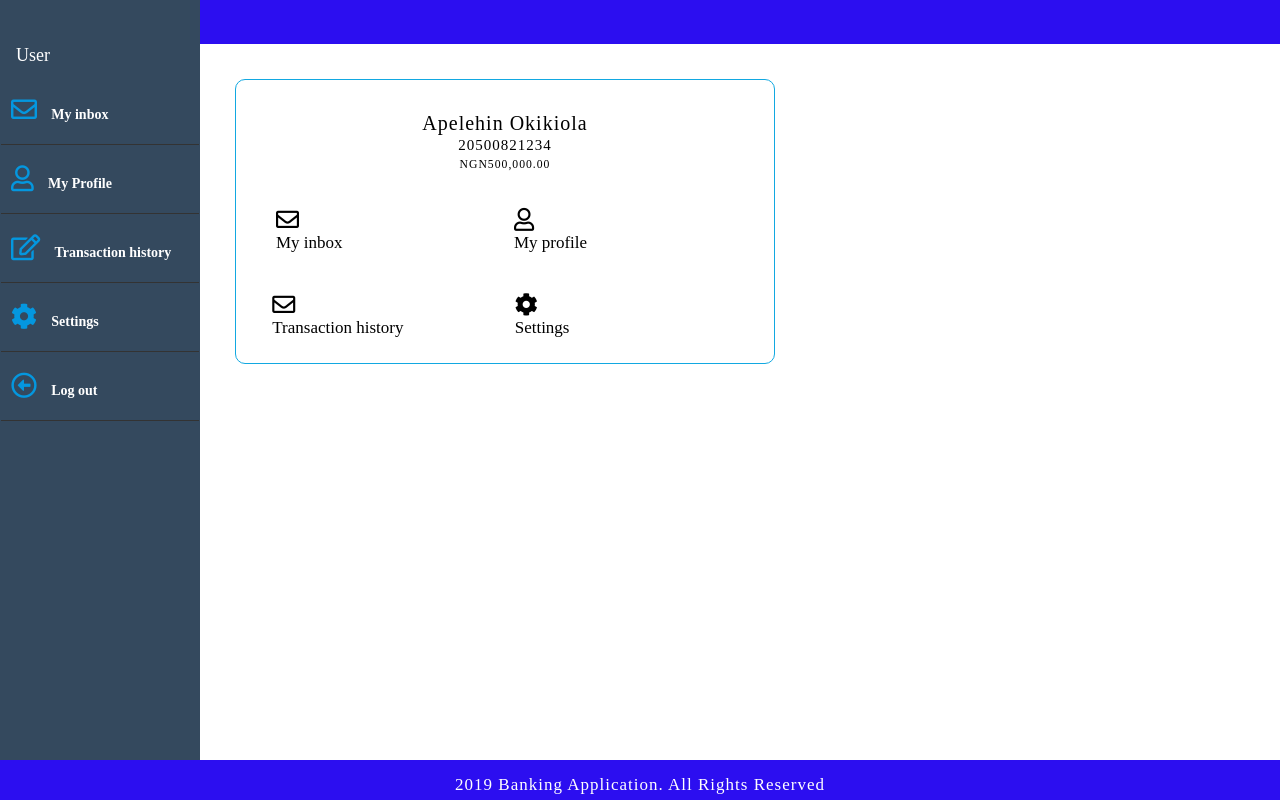
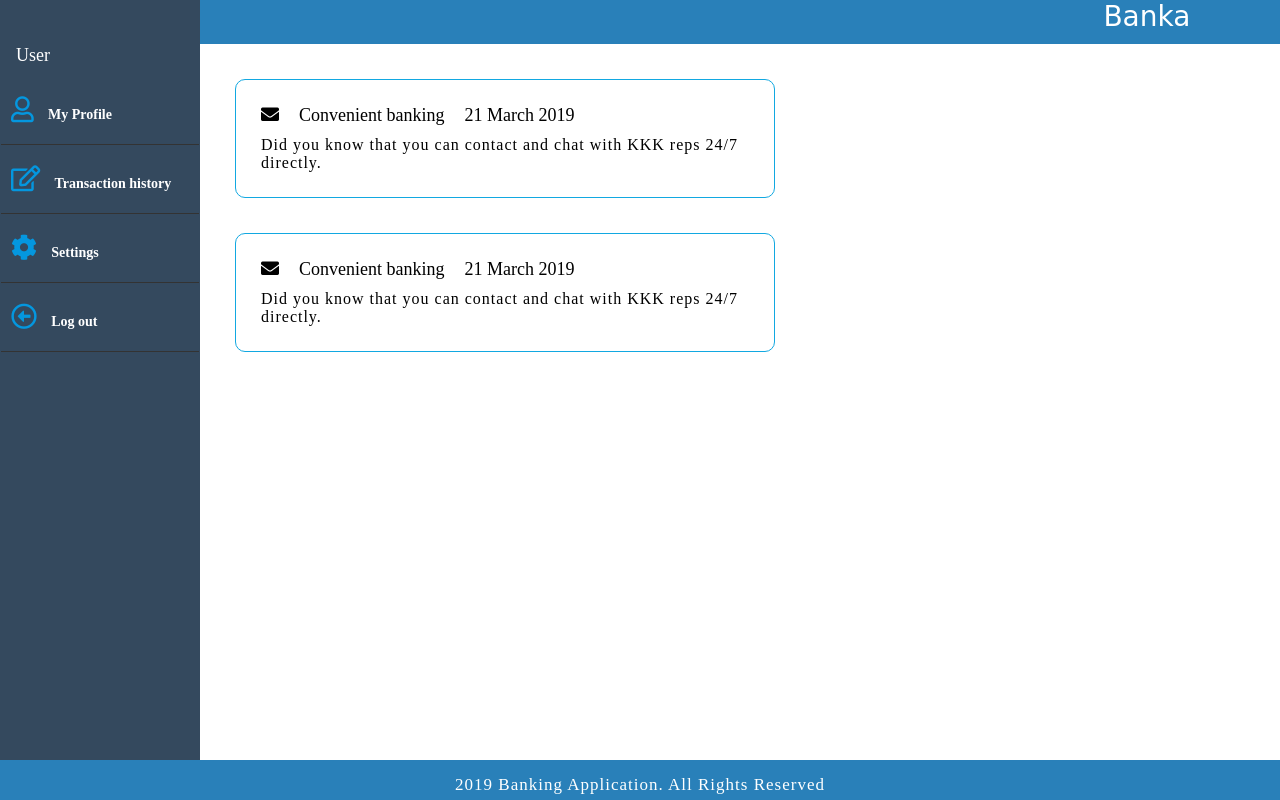
Before and after one commit to okikiola11/banka, a website: page UI/user-dashboard.html in a window 1280 px wide. Drawn offline with Linux system fonts and the light colour scheme.

Commit message:
[bug #165366568] Implement feedbacks to modify the dashboard implement changes on the user dashboard implement changes on the admin dashboard implement changes on the staff dashboard [Starts #165366568]

```diff
--- a/UI/asset/css/user.css
+++ b/UI/asset/css/user.css
@@ -17,6 +17,20 @@ header {
   width: 100%;
   background-color: #12a8e1;
   z-index: 4;
+}
+
+.logo--b {
+  height: 44px;
+  position: absolute;
+  right: 7%;
+  font-size: 2.8rem;
+  color: #fff;
+  font-family: "Felipa", cursive;
+}
+
+.logo--b a {
+  color: #fff;
+  text-decoration: none;
 }
 
 /* logo in header(mobile version) and side-nav (tablet & desktop) */
@@ -147,6 +161,11 @@ span:after {
   padding-top: 44px;
 }
 
+.content-bx-seting {
+  justify-content: center;
+  display: flex;
+}
+
 .main-inner-content {
   margin-top: 35px;
   border: 1px solid #12a8e1;
@@ -199,7 +218,8 @@ span:after {
 .main-inner-trans {
   border: 1px solid #12a8e1;
   padding: 20px;
-  width: 90%;
+  /* width: 90%; */
+  width: 500px !important;
   border-radius: 5px;
 }
 
@@ -288,6 +308,14 @@ span:after {
   line-height: 2.1;
 }
 
+.dd-wrapper-setings {
+  margin: 40px;
+  padding: 20px 55px;
+  width: 600px;
+  line-height: 2.1;
+  background-color: #f4f4ff;
+}
+
 /* .dd-hdr {
   font-size: 2.4rem;
   letter-spacing: 1px;
@@ -314,7 +342,7 @@ footer {
   position: fixed !important;
   width: 100%;
   z-index: 3;
-  background: #2c0ef0;
+  background: #2980b9;
   padding: 15px;
   text-align: center;
   letter-spacing: 1px;
@@ -325,17 +353,6 @@ footer {
 .bottom--sp {
   padding-bottom: 90px;
 }
-
-/* #ff-t {
-  position: sticky;
-  width: 100%;
-  z-index: 3;
-  background: #2c0ef0;
-  padding: 15px;
-  text-align: center;
-  color: #ffffff;
-  font-size: 1.7rem;
-} */
 
 #inputbx {
   padding: 1.3em 0.8em;
@@ -360,7 +377,7 @@ footer {
 
 @media screen and (min-width: 600px) {
   header {
-    background-color: #2c0ef0;
+    background-color: #2980b9;
     z-index: 1;
   }
 
@@ -402,6 +419,11 @@ footer {
 
   .main-content {
     margin-left: 80px;
+  }
+
+  .main-nn {
+    display: flex;
+
   }
 
   footer {
--- a/UI/user-dashboard.html
+++ b/UI/user-dashboard.html
@@ -22,6 +22,10 @@
             <span>Banka</span>
         </div>
 
+        <div class="logo--b">
+            <a href="index.html">Banka</a>
+        </div>
+
         <a href="#" class="nav-trigger">
             <span></span>
         </a>
@@ -35,12 +39,6 @@
 
         <nav>
             <ul>
-                <li>
-                    <a href="my-inbox.html">
-                        <span><i class="far fa-envelope"></i></span>
-                        <span>My inbox</span>
-                    </a>
-                </li>
                 <li>
                     <a href="my-profile.html">
                         <span><i class="far fa-user"></i></span>
@@ -73,48 +71,40 @@
     <div class="main-content">
 
         <div class="main-inner-content">
-
-            <div>
-                <h1>Apelehin Okikiola</h1>
-                <h2> 20500821234 </h2>
-
-                <h3> NGN500,000.00</h3>
+            <div class="inner-content--flex">
+                <div class="txt-1"><i class="fas fa-envelope"></i></div>
+                <div class="txt-1">Convenient banking</div>
+                <div class="txt-1">21 March 2019</div>
+            </div>
+            <div class="txt-2">
+                Did you know that
+                you can contact and chat with KKK reps
+                24/7 directly.
             </div>
 
-            <div class="inner-content--flex-s">
-                <div>
-                    <div><i class="far fa-envelope"></i></div>
-                    My inbox
-                </div>
+        </div>
 
-                <div>
-                    <div><i class="far fa-user"></i></div>
-                    My profile
-                </div>
+        <div class="main-inner-content">
+            <div class="inner-content--flex">
+                <div class="txt-1"><i class="fas fa-envelope"></i></div>
+                <div class="txt-1">Convenient banking</div>
+                <div class="txt-1">21 March 2019</div>
             </div>
-
-            <div class="inner-content--flex-s">
-                <div>
-                    <div><i class="far fa-envelope"></i></div>
-                    Transaction history
-                </div>
-
-                <div>
-                    <div><i class="fas fa-cog"></i></div>
-                    Settings
-                </div>
+            <div class="txt-2">
+                Did you know that
+                you can contact and chat with KKK reps
+                24/7 directly.
             </div>
 
         </div>
 
     </div>
 
-    <footer class="f-user">
+    <footer>
         <div class="footer">2019 Banking Application. All Rights Reserved </div>
     </footer>
-
-    <script src="asset/js/main.js"></script>
-
 </body>
 
+<script src="asset/js/main.js"></script>
+
 </html>
```
Also changed, not shown: UI/admin-create-user.html (+2 -2 lines), UI/asset/css/admin.css (+10 -4 lines), UI/asset/css/style.css (+11 -1 lines), UI/login.html (+9 -10 lines), UI/my-profile.html (+9 -16 lines), UI/notifcation.html (+1 -5 lines), UI/settings.html (+8 -7 lines), UI/signup.html (+1 -4 lines), UI/staff-credit-user-acct.html (+2 -2 lines), UI/staff-debit-user-acct.html (+2 -2 lines), UI/staff-view-user-acct.html (+1 -2 lines), UI/transaction-details.html (+0 -6 lines), UI/user-transaction-history.html (+5 -24 lines), UI/view-sp-user-acct.html (+2 -2 lines).
